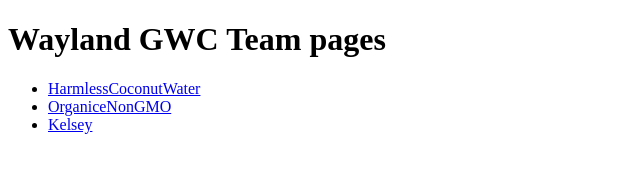
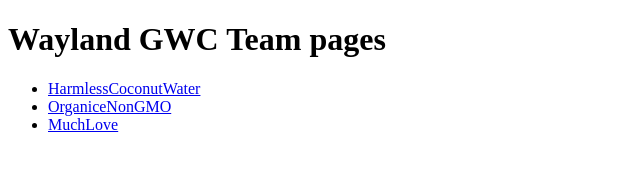
Before and after one commit to notsydneylloyd/waylandgwc.github.io, a plain HTML site: page team/index.html in a window 1280 px wide. Shown: the full height of the page, 0-640 px from the left. Drawn offline with Linux system fonts and the light colour scheme.

Commit message:
Update index.html

```diff
--- a/team/index.html
+++ b/team/index.html
@@ -10,6 +10,6 @@
 <ul>
 <li> <a href="Alyssa.html">HarmlessCoconutWater</a>
 <li> <a href="BakeryBunnyGirl.html">OrganiceNonGMO</a>
-<li> <a href="Kelsey.html">Kelsey</a>
+<li> <a href="Kelsey.html">MuchLove</a>
 </ul>
 </body>
```
